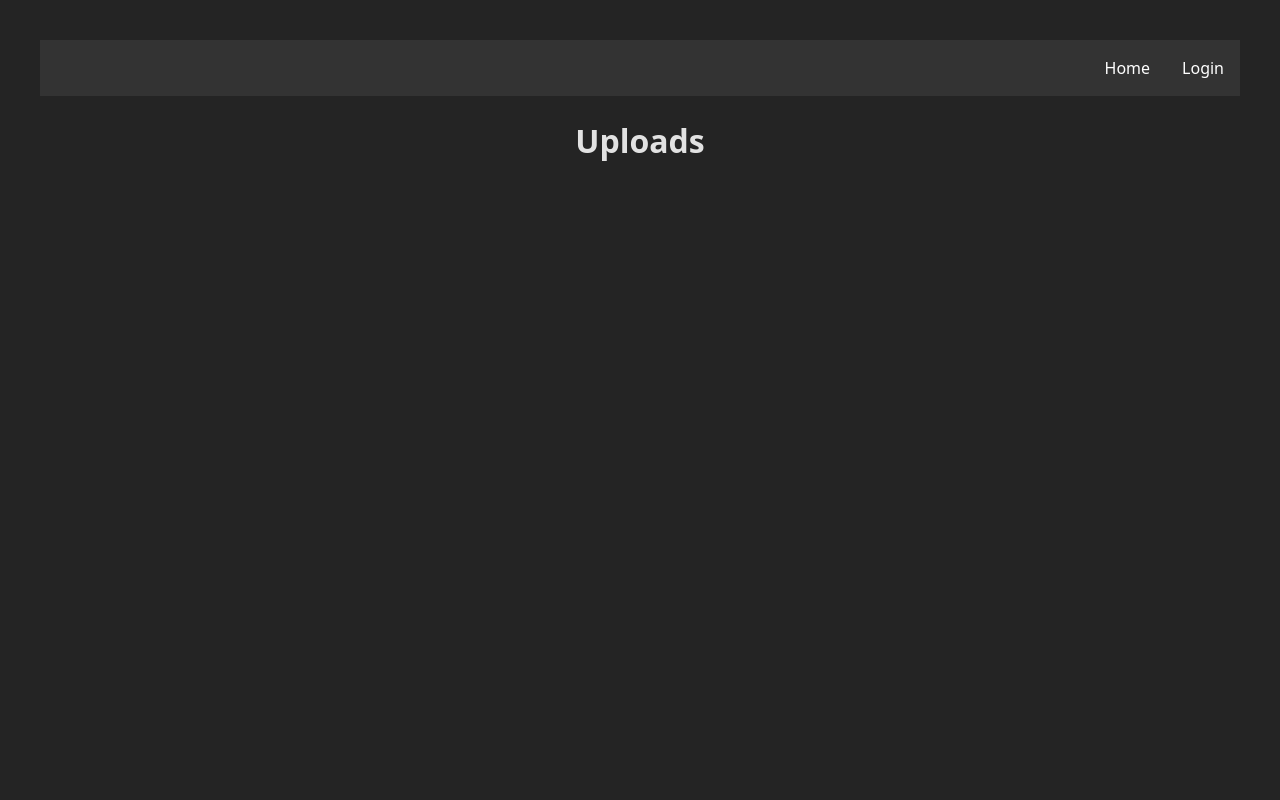
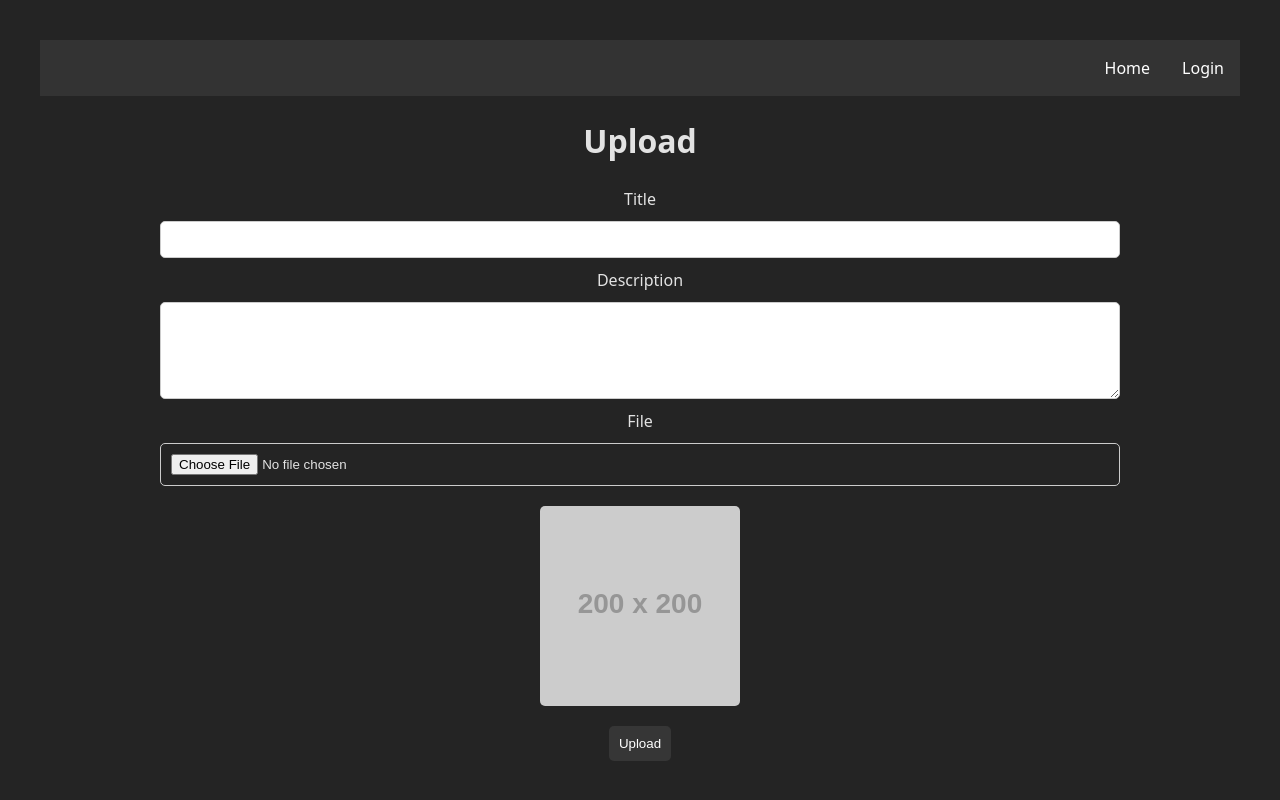
Before and after one commit to Kasanen/Week_4_React, a React (Vite) app in the folder ViteTest/: page /upload in a window 1280 px wide. Shown: the top 800 px of the page. Built offline with nearby package versions, Linux system fonts and the light colour scheme; no server answers.

Commit message:
File Upload in React

```diff
--- a/ViteTest/src/components/Layout.jsx
+++ b/ViteTest/src/components/Layout.jsx
@@ -1,11 +1,13 @@
+import React, {useEffect} from 'react';
 import {Link, Outlet} from 'react-router';
 import {useUserContext} from '../hooks/contextHooks';
 
 const Layout = () => {
-  const {handleAutoLogin} = useUserContext();
-  const {user} = useUserContext();
+  const {handleAutoLogin, user} = useUserContext();
 
-  handleAutoLogin();
+  useEffect(() => {
+    handleAutoLogin?.();
+  }, [handleAutoLogin]);
 
   return (
     <div>
--- a/ViteTest/src/contexts/UserContext.jsx
+++ b/ViteTest/src/contexts/UserContext.jsx
@@ -1,6 +1,6 @@
 import {createContext, useState} from 'react';
 import {useAuthentication, useUser} from '../hooks/apiHooks';
-import {useLocation, useNavigate} from 'react-router';
+import {useNavigate} from 'react-router';
 
 const UserContext = createContext(null);
 
@@ -50,8 +50,6 @@ const UserProvider = ({children}) => {
       if (token) {
         const userResult = await getUserByToken(token);
         setUser(userResult.user);
-
-        console.log('location', location);
       }
     } catch (e) {
       console.log(e.message);
--- a/ViteTest/src/hooks/apiHooks.js
+++ b/ViteTest/src/hooks/apiHooks.js
@@ -39,12 +39,40 @@ const useMedia = () => {
     }
   };
 
+  const postMedia = async (file, inputs, token) => {
+    // TODO: create a suitable object for Media API: without media_id, user_id, thumbnail and created_at. All those are generated by the API. See the media API documentation.
+    // TODO: post the data to Media API and get the data as MediaResponse
+    // TODO: return the data
+    const fileData = {
+      title: inputs.title,
+      description: inputs.description,
+      filename: file.data.filename,
+      media_type: file.data.media_type,
+      filesize: file.data.filesize,
+    };
+
+    const fetchOptions = {
+      method: 'POST',
+      headers: {
+        'Content-Type': 'application/json',
+        Authorization: `Bearer ${token}`,
+      },
+      body: JSON.stringify(fileData),
+    };
+
+    const mediaResult = await fetchData(
+      import.meta.env.VITE_MEDIA_API + '/media',
+      fetchOptions
+    );
+    return mediaResult;
+  };
+
   // TODO: move useEffect here
   useEffect(() => {
     getMedia();
   }, []);
 
-  return {mediaArray};
+  return {mediaArray, postMedia};
 };
 
 // User Login
@@ -104,4 +132,31 @@ const useUser = () => {
   return {getUserByToken, postUser};
 };
 
-export {useMedia, useAuthentication, useUser};
+const useFile = () => {
+  const postFile = async (file, token) => {
+    // TODO: create FormData object
+    // TODO: add file to FormData
+    // TODO: upload the file to file server and get the file data, use upload api endpoint
+    // - add authorization header with token, content-type is set automatically when using FormData
+    // TODO: return the file data.
+    const formData = new FormData();
+    formData.append('file', file);
+
+    const fetchOptions = {
+      method: 'POST',
+      headers: {
+        Authorization: `Bearer ${token}`,
+      },
+      body: formData,
+    };
+
+    const fileResult = await fetchData(
+      import.meta.env.VITE_UPLOAD_SERVER + '/upload',
+      fetchOptions
+    );
+    return fileResult;
+  };
+  return {postFile};
+};
+
+export {useMedia, useAuthentication, useUser, useFile};
--- a/ViteTest/src/views/Upload.jsx
+++ b/ViteTest/src/views/Upload.jsx
@@ -1,12 +1,95 @@
-import React from 'react';
-import PropTypes from 'prop-types';
+import React, {useState} from 'react';
+import {useFile} from '../hooks/apiHooks';
+import {useMedia} from '../hooks/apiHooks';
+import {useUserContext} from '../hooks/contextHooks';
+import useForm from '../hooks/formHooks';
 
 const Upload = () => {
+  const [file, setFile] = useState(null);
+  const token = localStorage.getItem('token');
+
+  const {postFile} = useFile();
+  const {postMedia} = useMedia();
+  const {user} = useUserContext();
+
+  const doUpload = async () => {
+    try {
+      // TODO: call postFile function (see below)
+      // TODO: call postMedia function (see below)
+      // TODO: redirect to Home
+
+      const fileData = await postFile(file, token);
+      console.log('File uploaded:', fileData);
+
+      const mediaResult = await postMedia(fileData, inputs, token);
+      console.log('Media created:', mediaResult);
+      window.location.href = '/';
+    } catch (e) {
+      console.log(e.message);
+    }
+  };
+
+  const {inputs, handleInputChange, handleSubmit} = useForm(doUpload, {
+    title: '',
+    description: '',
+  });
+
+  const handleFileChange = (evt) => {
+    if (evt.target.files) {
+      console.log(evt.target.files[0]);
+      // TODO: set the file to state
+      setFile(evt.target.files[0]);
+    }
+  };
+
   return (
     <>
-      <div>
-        <h1>Uploads</h1>
-      </div>
+      <h1>Upload</h1>
+      <form onSubmit={handleSubmit}>
+        <div>
+          <label htmlFor="title">Title</label>
+          <input
+            name="title"
+            type="text"
+            id="title"
+            onChange={handleInputChange}
+          />
+        </div>
+        <div>
+          <label htmlFor="description">Description</label>
+          <textarea
+            name="description"
+            rows={5}
+            id="description"
+            onChange={handleInputChange}
+          ></textarea>
+        </div>
+        <div>
+          <label htmlFor="file">File</label>
+          <input
+            name="file"
+            type="file"
+            id="file"
+            accept="image/*, video/*"
+            onChange={handleFileChange}
+          />
+        </div>
+        <img
+          src={
+            file
+              ? URL.createObjectURL(file)
+              : 'https://placehold.co/200?text=Choose+image'
+          }
+          alt="preview"
+          width="200"
+        />
+        <button
+          type="submit"
+          disabled={file && inputs.title.length > 3 ? false : true}
+        >
+          Upload
+        </button>
+      </form>
     </>
   );
 };
```
Also changed, not shown: 1 other file (tests, documents, lock files or other folders).
